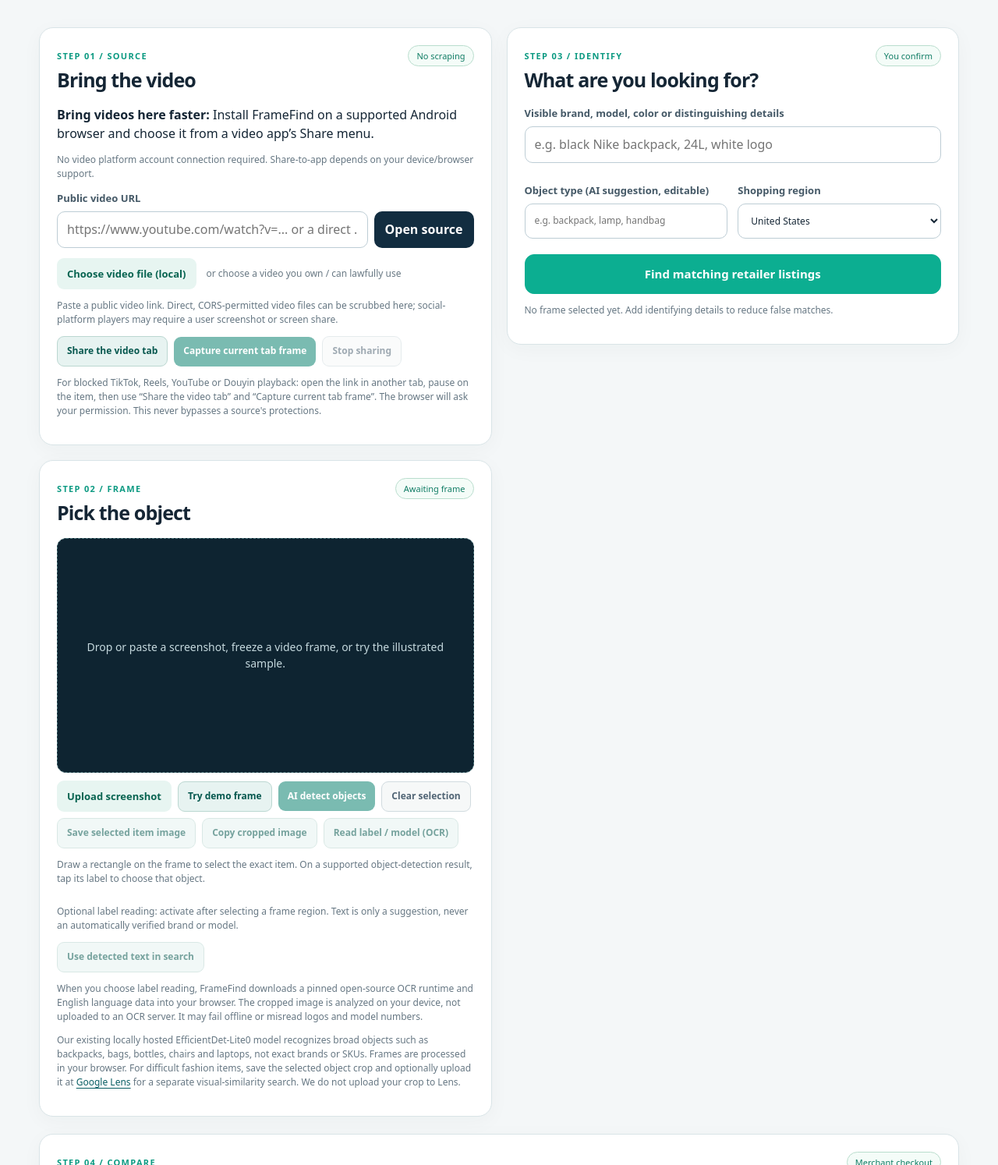
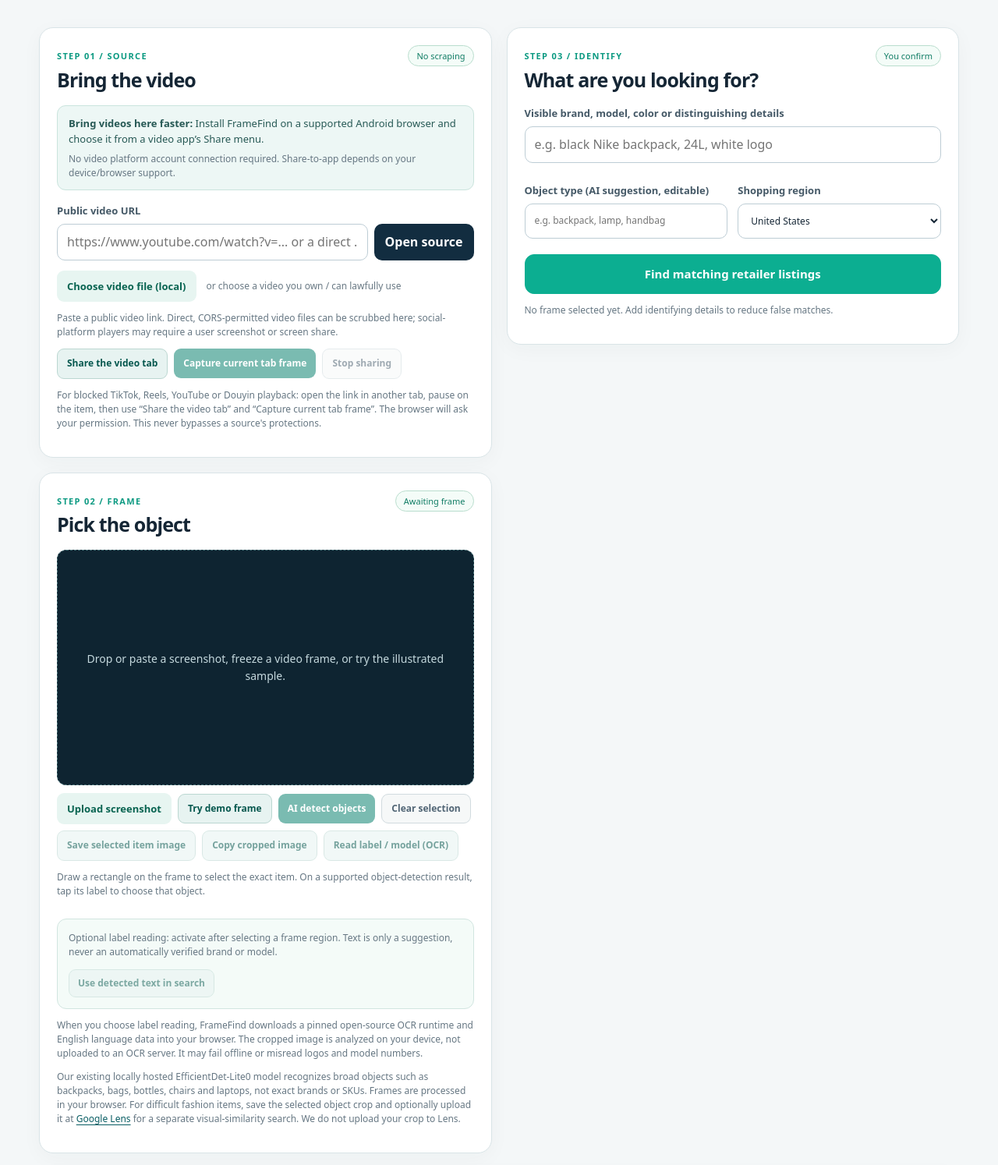
Before and after one commit to yl124915300-dot/yl124915300-dot.github.io, a plain HTML site: page video-find/index.html in a window 1280 px wide. Shown: the part 680-2174 px from the top of the page at 78% size. Drawn offline with Linux system fonts and the light colour scheme.

Commit message:
Style PWA video sharing and opt-in label recognition controls

```diff
--- a/video-find/style.css
+++ b/video-find/style.css
@@ -91,3 +91,15 @@ footer{border-top:1px solid #d8e1e4;background:#edf3f4;padding:20px 0;font-size:
 footer a{padding-left:15px;color:#285b5f}
 @media(max-width:980px){.hero-layout{grid-template-columns:1fr;gap:32px}.hero-copy{max-width:800px}.workbench{grid-template-columns:1fr}.source-panel,.frame-panel,.intent-panel{grid-column:1;grid-row:auto}.steps{grid-template-columns:1fr 1fr}.retailer-grid{grid-template-columns:1fr 1fr}}
 @media(max-width:590px){.wrap{width:calc(100% - 26px)}.nav-right>a{display:none}.hero{padding:37px 0}.hero h1{font-size:37px}.demo-target{min-width:100px;min-height:65px;font-size:11px}.steps{grid-template-columns:1fr 1fr;gap:15px}.panel{padding:16px}.retailer-grid,.model-grid,.two{grid-template-columns:1fr}.field-row{align-items:stretch}.field-row button{white-space:normal}.model-card p{min-height:auto}.footer-row{display:block}.footer-row>div+div{margin-top:14px}footer a{padding:0 9px 0 0}}
+
+
+.install-hint{margin:0 0 16px;padding:12px 14px;border-radius:11px;background:#edf7f5;border:1px solid #cae4dd;font-size:13px;color:#275955}
+.install-hint strong{font-weight:850}
+.install-hint button{margin-left:8px;padding:6px 12px;font-size:12px;min-height:34px;border-radius:8px}
+.install-hint .help{margin:7px 0 0}
+#share-intake{padding:11px 13px;background:#e9f6f0;border-left:4px solid #0aa988;color:#126155;border-radius:6px}
+#share-intake[hidden],#install-app[hidden]{display:none}
+.ocr-area{border:1px solid #d1e5e0;background:#f4fbf8;border-radius:12px;padding:11px 14px;margin-top:14px}
+.ocr-area .help{margin:4px 0}
+.ocr-area button{margin:3px 0;min-height:34px;padding:8px 11px}
+.ocr-area button:disabled{opacity:.5}
```
